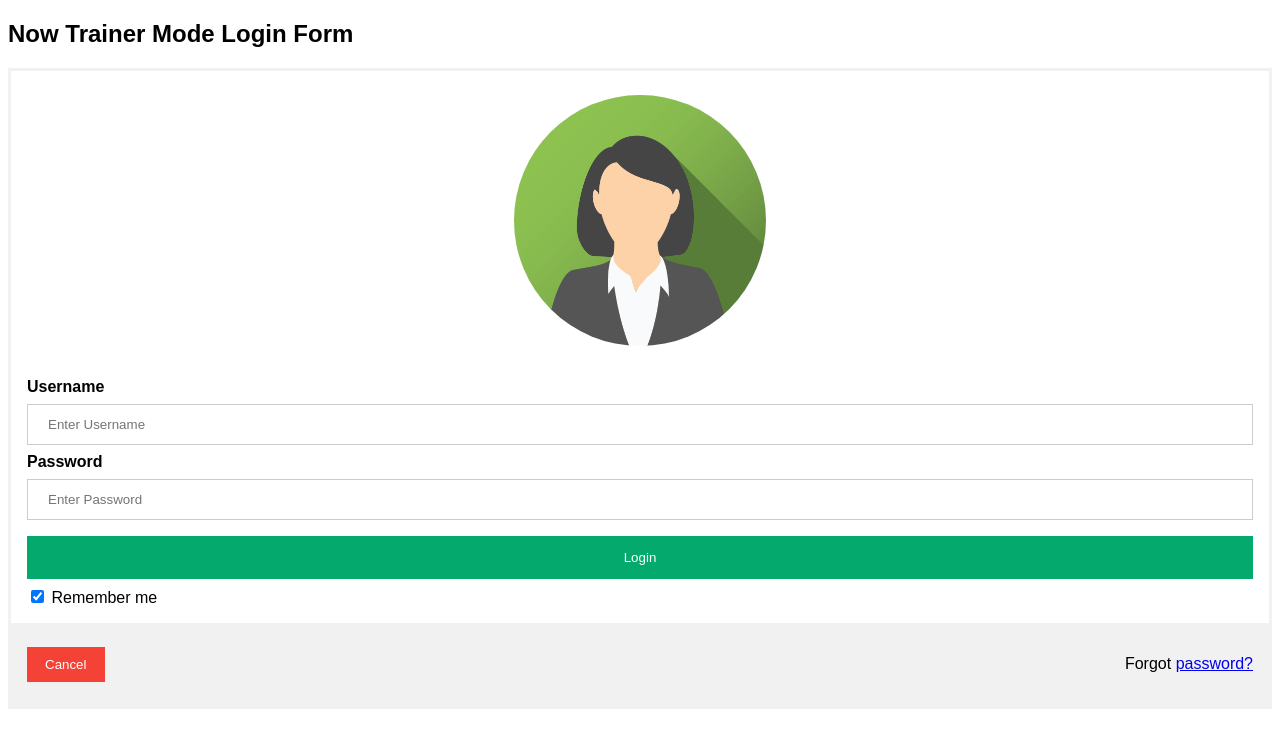
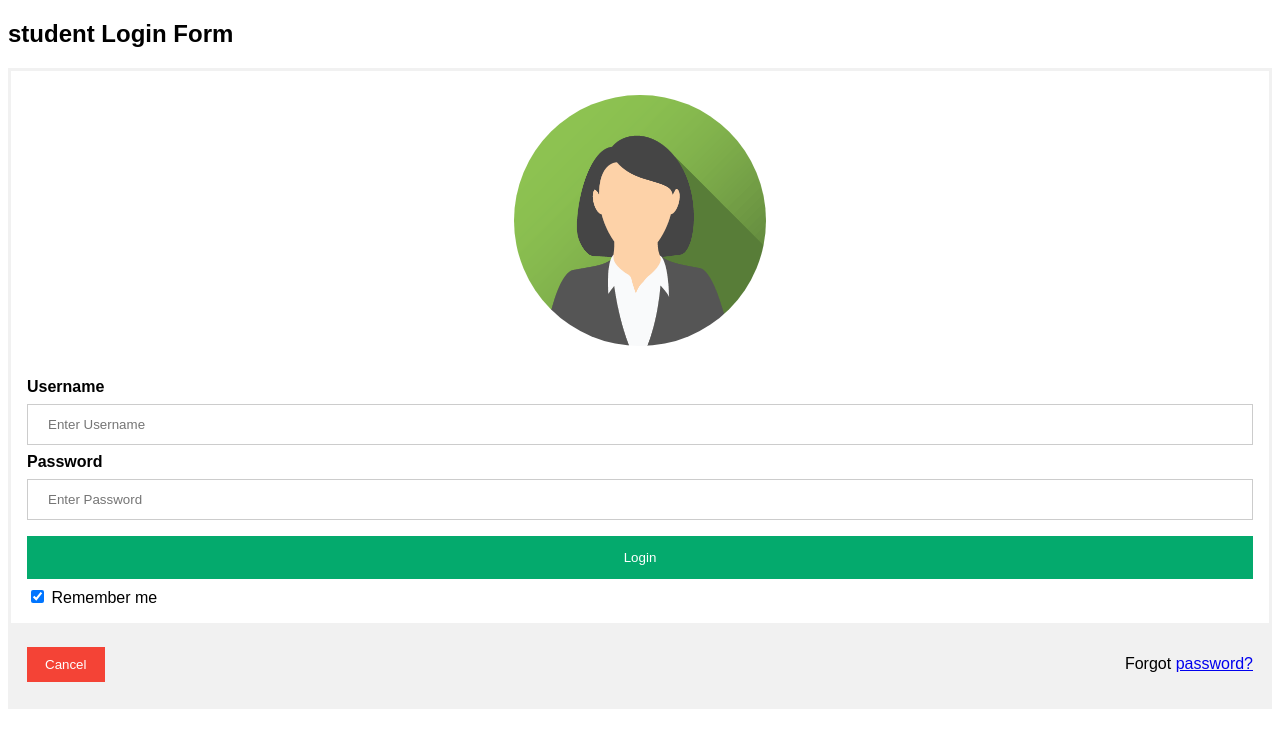
Before and after one commit to KrishnaVamsiGonugunta/login.page, a plain HTML site: page index.html in a window 1280 px wide. Drawn offline with Linux system fonts and the light colour scheme.

Commit message:
Update index.html

```diff
--- a/index.html
+++ b/index.html
@@ -68,7 +68,7 @@ span.psw {
 </head>
 <body>
 
-<h2>Now Trainer Mode Login Form</h2>
+<h2>student Login Form</h2>
 
 <form action="/action_page.php" method="post">
   <div class="imgcontainer">
```
